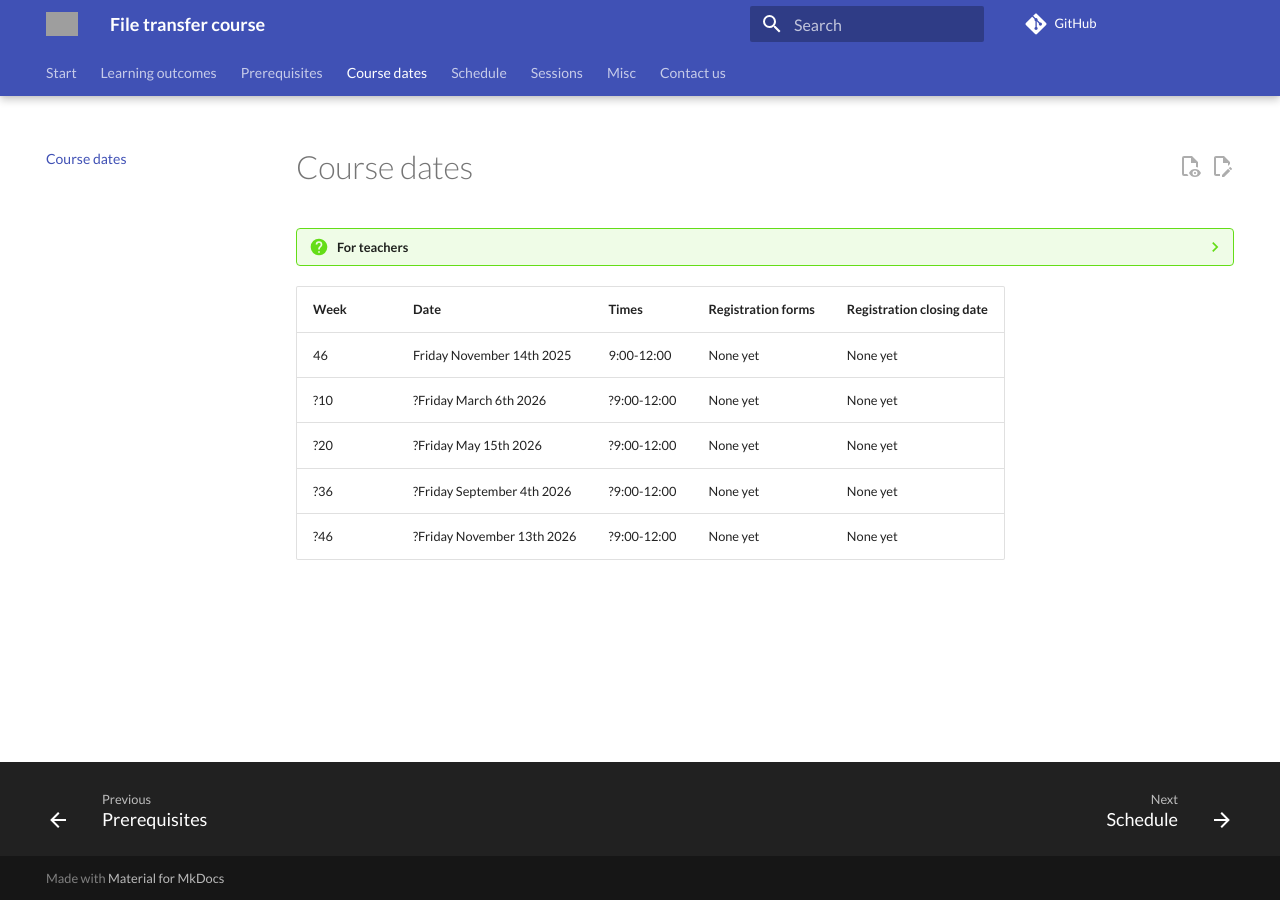
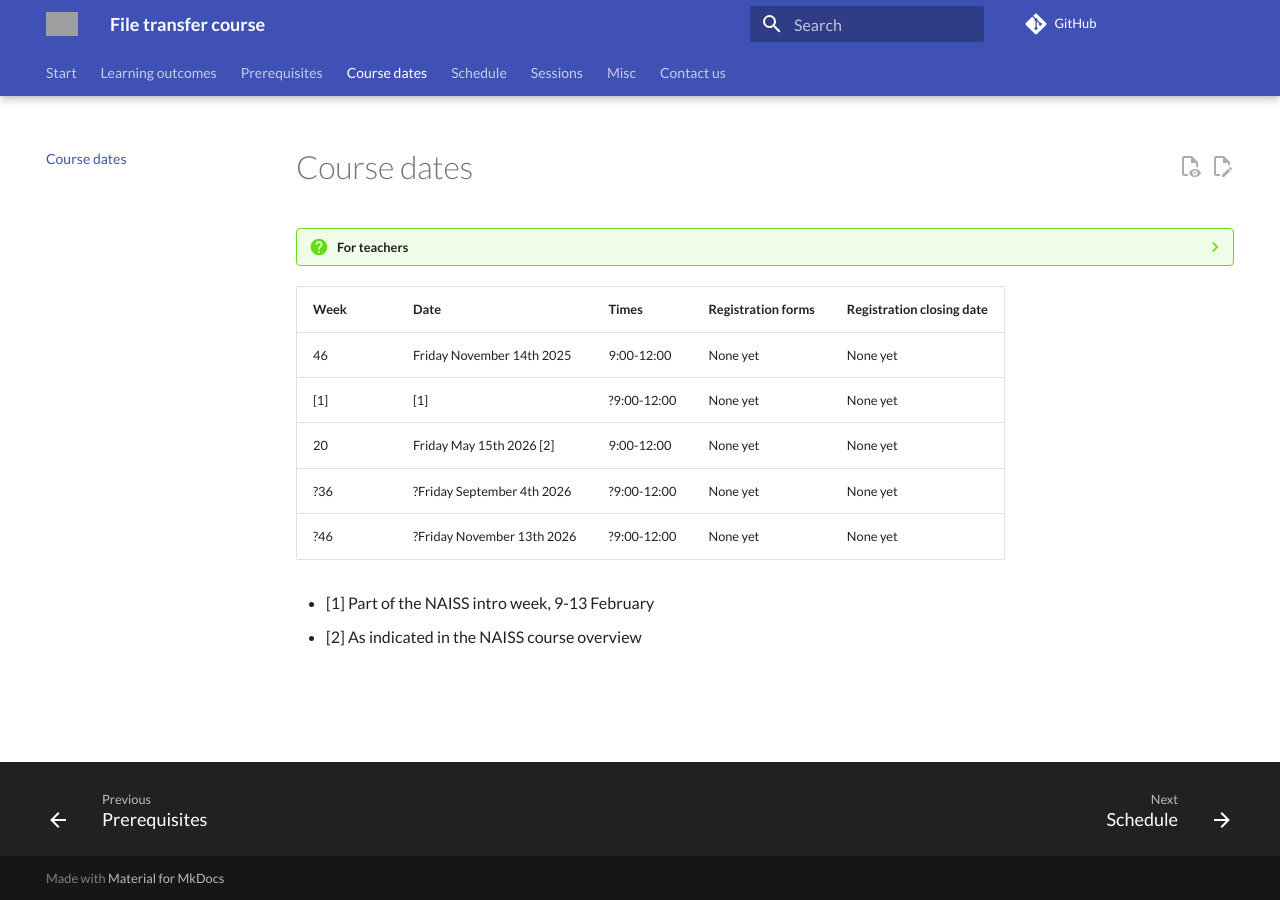
Before and after one commit to UPPMAX/naiss_file_transfer_course, an MkDocs documentation site: the page built from docs/course_dates.md, in a window 1280 px wide. Built offline with MkDocs 1.6.1 and Material for MkDocs 9.7.7, drawn with Linux system fonts in a browser that asks for light colours; comment, search, counter and statistics services are not loaded; grey boxes are pictures that could not be loaded.

Commit message:
Update with NAISS planning

```diff
--- a/docs/course_dates.md
+++ b/docs/course_dates.md
@@ -21,9 +21,12 @@ tags:
 Week|Date                      |Times      |Registration forms  |Registration closing date
 ----|--------------------------|-----------|--------------------|-------------------------
 46  |Friday November 14th 2025 |9:00-12:00 |None yet            |None yet
-?10 |?Friday March 6th 2026    |?9:00-12:00|None yet            |None yet
-?20 |?Friday May 15th 2026     |?9:00-12:00|None yet            |None yet
+[1] |[1]                       |?9:00-12:00|None yet            |None yet
+20  |Friday May 15th 2026 [2]  |9:00-12:00 |None yet            |None yet
 ?36 |?Friday September 4th 2026|?9:00-12:00|None yet            |None yet
 ?46 |?Friday November 13th 2026|?9:00-12:00|None yet            |None yet
 
+- [1] Part of the NAISS intro week, 9-13 February
+- [2] As indicated in the NAISS course overview
+
 <!-- markdownlint-enable MD013 -->
```
